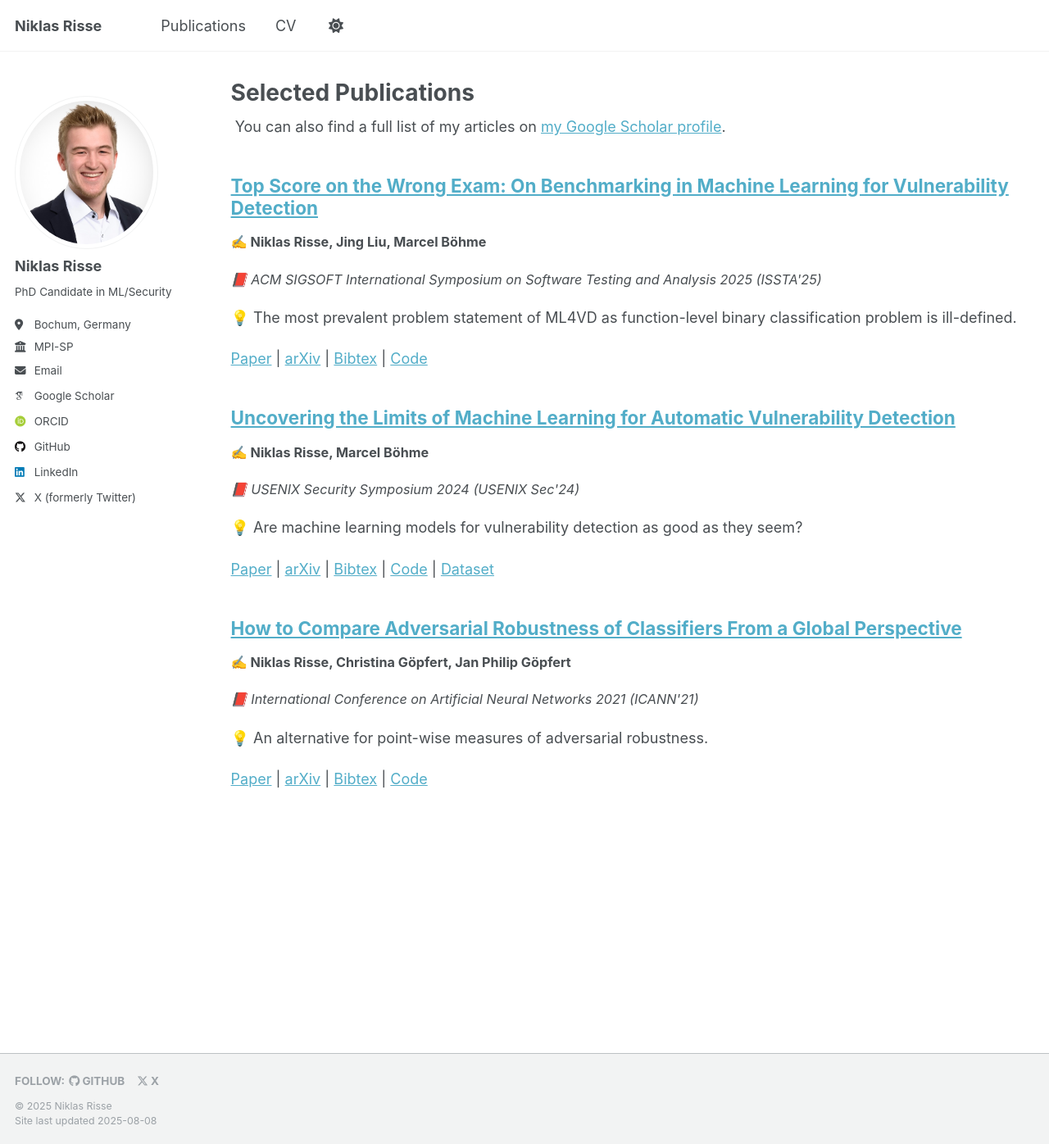
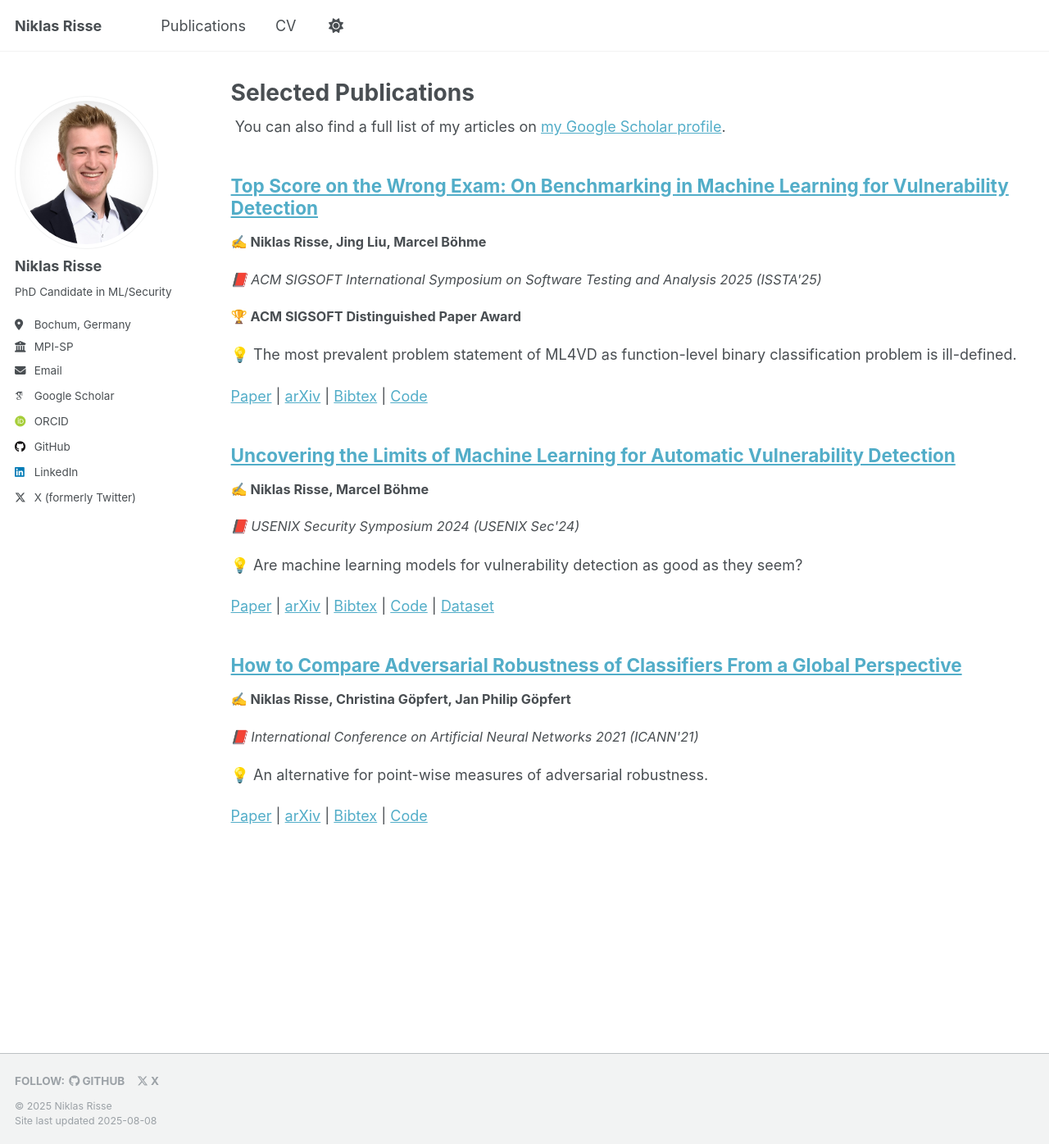
Before and after one commit to niklasrisse/niklasrisse.github.io, a Jekyll site: the page built from _pages/publications.html, in a window 1280 px wide and 1396 px high. Shown: the whole window at 82% size. Built offline with Jekyll 4.4.1, drawn with Linux system fonts in a browser that asks for light colours; some web fonts are replaced; a script that is not in the unit is left out.

Commit message:
add award

```diff
--- a/_includes/publication-single.html
+++ b/_includes/publication-single.html
@@ -49,6 +49,11 @@
             <p style="font-size: 0.9em;">
                 <em>{{ post.venue }}</em>
             </p>
+            {% if post.award %}
+                <p style="font-size: 0.9em;">
+                <strong>{{ post.award }}</strong>
+                </p>
+            {% endif %}
         {% endif %}
 
     {% if post.excerpt and site.read_more != 'enabled' %}
--- a/_publications/2025-06-22-top-score-wrong-exam.md
+++ b/_publications/2025-06-22-top-score-wrong-exam.md
@@ -11,6 +11,7 @@ paperurl: "http://niklasrisse.github.io/files/risse-2025-top-score-wrong-exam.pd
 bibtexurl: "http://niklasrisse.github.io/files/risse-2025-top-score-wrong-exam.bib"
 arxivurl: "https://arxiv.org/abs/2408.12986"
 codeurl: "https://github.com/niklasrisse/TopScoreWrongExam"
+award: "🏆 ACM SIGSOFT Distinguished Paper Award"
 ---
 
 According to our survey of machine learning for vulnerability detection (ML4VD), 9 in every 10 papers published in the past five years define ML4VD as a function-level binary classification problem:
```
